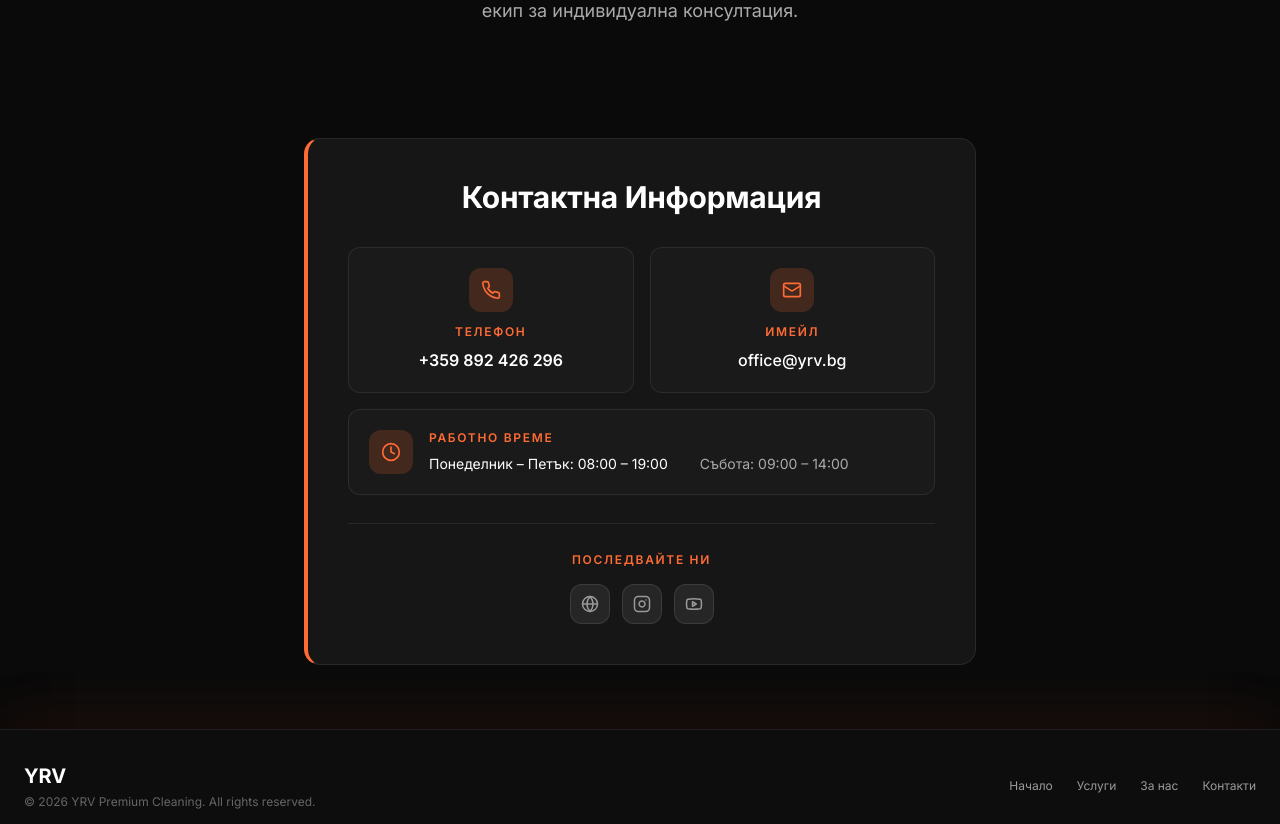
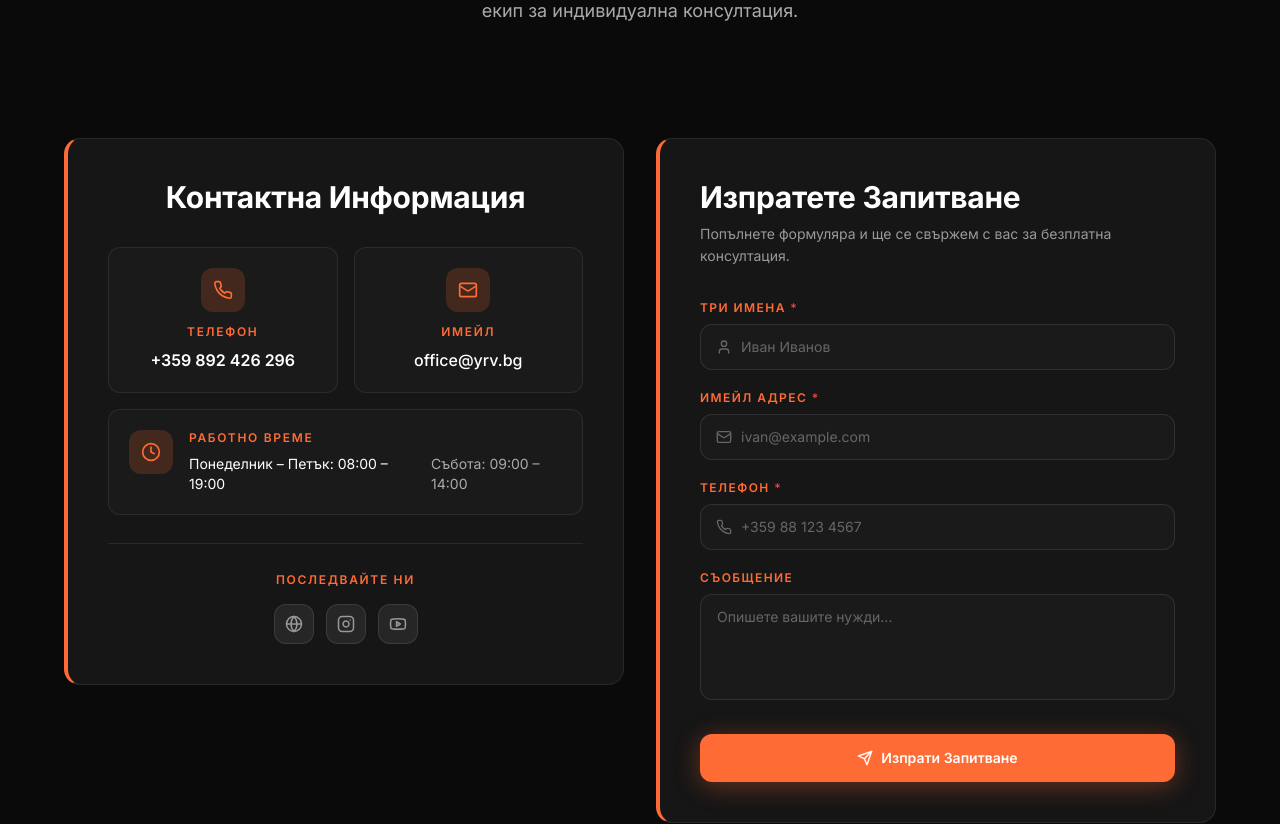
Before and after one commit to Ivaka12322/YRV_Cleaning, a React (Vite) app: page /contact in a window 1280 px wide. Shown: the part 260-1084 px from the top of the page. Built offline with nearby package versions, Linux system fonts and the light colour scheme.

Commit message:
Update ContactPage with Formspree

```diff
--- a/package.json
+++ b/package.json
@@ -11,6 +11,7 @@
     "typecheck": "tsc --noEmit -p tsconfig.app.json"
   },
   "dependencies": {
+    "@formspree/react": "^3.0.0",
     "@supabase/supabase-js": "^2.57.4",
     "lucide-react": "^0.344.0",
     "react": "^18.3.1",
--- a/src/pages/ContactPage.tsx
+++ b/src/pages/ContactPage.tsx
@@ -1,6 +1,160 @@
-import { Phone, Mail, Clock, Globe, Instagram, Youtube } from 'lucide-react';
+import { Phone, Mail, Clock, Globe, Instagram, Youtube, Send, User } from 'lucide-react';
+import { useForm, ValidationError } from '@formspree/react';
 import Footer from '../components/Footer';
 import Animate from '../components/Animate';
+
+function InquiryForm() {
+  const [state, handleSubmit] = useForm('mvzladae');
+
+  if (state.succeeded) {
+    return (
+      <div className="flex flex-col items-center justify-center h-full min-h-[400px] text-center px-6">
+        <div
+          className="w-16 h-16 rounded-2xl flex items-center justify-center mb-6"
+          style={{ background: 'rgba(255,107,53,0.18)' }}
+        >
+          <Send size={28} color="#FF6B35" />
+        </div>
+        <h3 className="text-2xl font-bold text-white mb-3" style={{ letterSpacing: '-0.01em' }}>
+          Съобщението е изпратено!
+        </h3>
+        <p className="text-gray-400 leading-relaxed max-w-xs">
+          Благодарим ви за запитването. Ще се свържем с вас в рамките на 24 часа.
+        </p>
+      </div>
+    );
+  }
+
+  return (
+    <form onSubmit={handleSubmit} noValidate>
+      <h2
+        className="text-2xl md:text-3xl font-bold text-white mb-2"
+        style={{ letterSpacing: '-0.01em' }}
+      >
+        Изпратете Запитване
+      </h2>
+      <p className="text-gray-500 text-sm mb-8 leading-relaxed">
+        Попълнете формуляра и ще се свържем с вас за безплатна консултация.
+      </p>
+
+      {/* Name */}
+      <div className="mb-5">
+        <label className="block text-xs font-semibold uppercase tracking-widest mb-2" style={{ color: '#FF6B35', letterSpacing: '0.12em' }}>
+          Три имена <span className="text-red-500">*</span>
+        </label>
+        <div className="relative">
+          <div className="absolute inset-y-0 left-0 pl-4 flex items-center pointer-events-none">
+            <User size={16} color="#666" />
+          </div>
+          <input
+            id="name"
+            type="text"
+            name="name"
+            required
+            placeholder="Иван Иванов"
+            className="w-full pl-10 pr-4 py-3 rounded-xl text-sm text-white placeholder-gray-600 outline-none transition-all duration-200 focus:border-orange-500"
+            style={{
+              background: '#1A1A1A',
+              border: '1px solid rgba(255,255,255,0.1)',
+            }}
+            onFocus={(e) => { e.currentTarget.style.borderColor = '#FF6B35'; }}
+            onBlur={(e) => { e.currentTarget.style.borderColor = 'rgba(255,255,255,0.1)'; }}
+          />
+        </div>
+        <ValidationError field="name" prefix="Три имена" errors={state.errors} className="text-red-400 text-xs mt-1" />
+      </div>
+
+      {/* Email */}
+      <div className="mb-5">
+        <label className="block text-xs font-semibold uppercase tracking-widest mb-2" style={{ color: '#FF6B35', letterSpacing: '0.12em' }}>
+          Имейл адрес <span className="text-red-500">*</span>
+        </label>
+        <div className="relative">
+          <div className="absolute inset-y-0 left-0 pl-4 flex items-center pointer-events-none">
+            <Mail size={16} color="#666" />
+          </div>
+          <input
+            id="email"
+            type="email"
+            name="email"
+            required
+            placeholder="ivan@example.com"
+            className="w-full pl-10 pr-4 py-3 rounded-xl text-sm text-white placeholder-gray-600 outline-none transition-all duration-200"
+            style={{
+              background: '#1A1A1A',
+              border: '1px solid rgba(255,255,255,0.1)',
+            }}
+            onFocus={(e) => { e.currentTarget.style.borderColor = '#FF6B35'; }}
+            onBlur={(e) => { e.currentTarget.style.borderColor = 'rgba(255,255,255,0.1)'; }}
+          />
+        </div>
+        <ValidationError field="email" prefix="Имейл" errors={state.errors} className="text-red-400 text-xs mt-1" />
+      </div>
+
+      {/* Phone */}
+      <div className="mb-5">
+        <label className="block text-xs font-semibold uppercase tracking-widest mb-2" style={{ color: '#FF6B35', letterSpacing: '0.12em' }}>
+          Телефон <span className="text-red-500">*</span>
+        </label>
+        <div className="relative">
+          <div className="absolute inset-y-0 left-0 pl-4 flex items-center pointer-events-none">
+            <Phone size={16} color="#666" />
+          </div>
+          <input
+            id="phone"
+            type="tel"
+            name="phone"
+            required
+            placeholder="+359 88 123 4567"
+            className="w-full pl-10 pr-4 py-3 rounded-xl text-sm text-white placeholder-gray-600 outline-none transition-all duration-200"
+            style={{
+              background: '#1A1A1A',
+              border: '1px solid rgba(255,255,255,0.1)',
+            }}
+            onFocus={(e) => { e.currentTarget.style.borderColor = '#FF6B35'; }}
+            onBlur={(e) => { e.currentTarget.style.borderColor = 'rgba(255,255,255,0.1)'; }}
+          />
+        </div>
+        <ValidationError field="phone" prefix="Телефон" errors={state.errors} className="text-red-400 text-xs mt-1" />
+      </div>
+
+      {/* Message */}
+      <div className="mb-7">
+        <label className="block text-xs font-semibold uppercase tracking-widest mb-2" style={{ color: '#FF6B35', letterSpacing: '0.12em' }}>
+          Съобщение
+        </label>
+        <textarea
+          id="message"
+          name="message"
+          rows={4}
+          placeholder="Опишете вашите нужди..."
+          className="w-full px-4 py-3 rounded-xl text-sm text-white placeholder-gray-600 outline-none transition-all duration-200 resize-none"
+          style={{
+            background: '#1A1A1A',
+            border: '1px solid rgba(255,255,255,0.1)',
+          }}
+          onFocus={(e) => { e.currentTarget.style.borderColor = '#FF6B35'; }}
+          onBlur={(e) => { e.currentTarget.style.borderColor = 'rgba(255,255,255,0.1)'; }}
+        />
+        <ValidationError field="message" prefix="Съобщение" errors={state.errors} className="text-red-400 text-xs mt-1" />
+      </div>
+
+      <button
+        type="submit"
+        disabled={state.submitting}
+        className="w-full flex items-center justify-center gap-2 py-3.5 rounded-xl font-semibold text-sm transition-all duration-200 hover:-translate-y-0.5 active:translate-y-0 disabled:opacity-60 disabled:cursor-not-allowed disabled:translate-y-0"
+        style={{
+          background: state.submitting ? '#cc5429' : '#FF6B35',
+          color: '#fff',
+          boxShadow: '0 4px 24px rgba(255,107,53,0.35)',
+        }}
+      >
+        <Send size={16} />
+        {state.submitting ? 'Изпращане...' : 'Изпрати Запитване'}
+      </button>
+    </form>
+  );
+}
 
 export default function ContactPage() {
   return (
@@ -25,8 +179,11 @@ export default function ContactPage() {
       </section>
 
       {/* Contact Content */}
-      <section className="py-8 md:py-16 px-4 md:px-6 flex items-center justify-center md:min-h-[55vh]">
-        <div className="max-w-2xl w-full">
+      <section className="py-8 md:py-16 px-4 md:px-6">
+        <div className="max-w-6xl mx-auto">
+          <div className="grid grid-cols-1 lg:grid-cols-2 gap-8 items-start">
+
+            {/* Left — Contact Info Card */}
             <Animate type="fade-up" delay={150}>
               <div
                 className="rounded-2xl p-6 md:p-10"
@@ -67,7 +224,7 @@ export default function ContactPage() {
                         Телефон
                       </p>
                       <a
-                      href="tel:+359 892 426 296"
+                        href="tel:+359892426296"
                         className="text-base font-semibold text-white hover:text-orange-500 transition-colors"
                       >
                         +359 892 426 296
@@ -106,7 +263,7 @@ export default function ContactPage() {
                   </div>
                 </div>
 
-              {/* Working Hours — full width box below */}
+                {/* Working Hours */}
                 <div
                   className="flex flex-col sm:flex-row items-center sm:items-start gap-4 p-5 rounded-xl"
                   style={{
@@ -179,6 +336,22 @@ export default function ContactPage() {
                 </div>
               </div>
             </Animate>
+
+            {/* Right — Inquiry Form */}
+            <Animate type="fade-up" delay={250}>
+              <div
+                className="rounded-2xl p-6 md:p-10"
+                style={{
+                  background: '#161616',
+                  border: '1px solid rgba(255,255,255,0.08)',
+                  borderLeft: '4px solid #FF6B35',
+                }}
+              >
+                <InquiryForm />
+              </div>
+            </Animate>
+
+          </div>
         </div>
       </section>
 
```
Also changed, not shown: 1 other file (tests, documents, lock files or other folders). Lines whose indentation alone changed are shown as unchanged.
